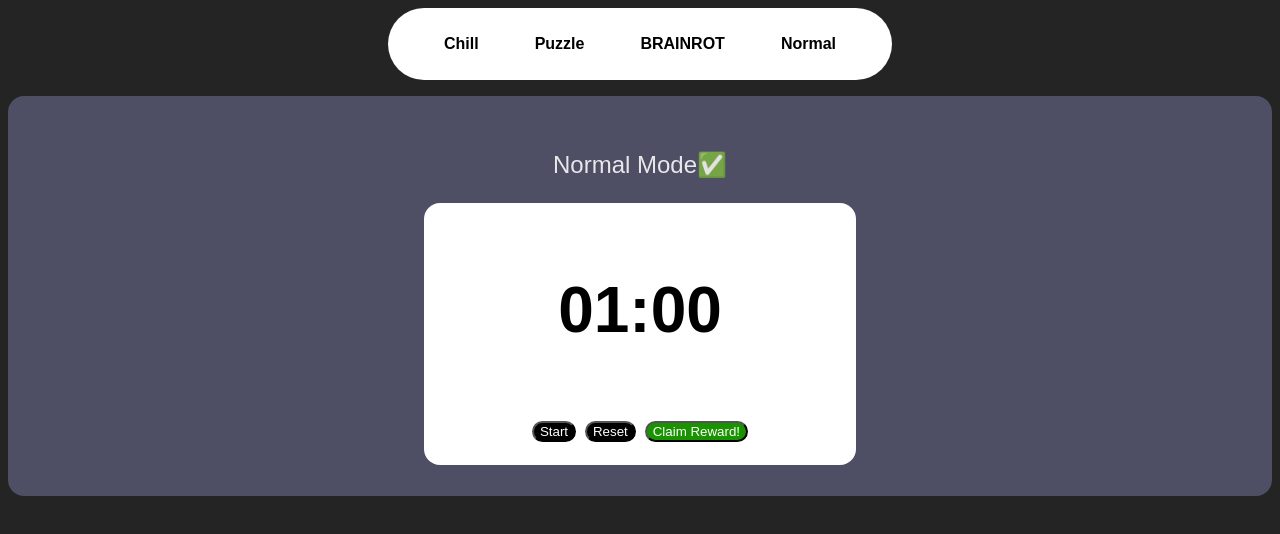
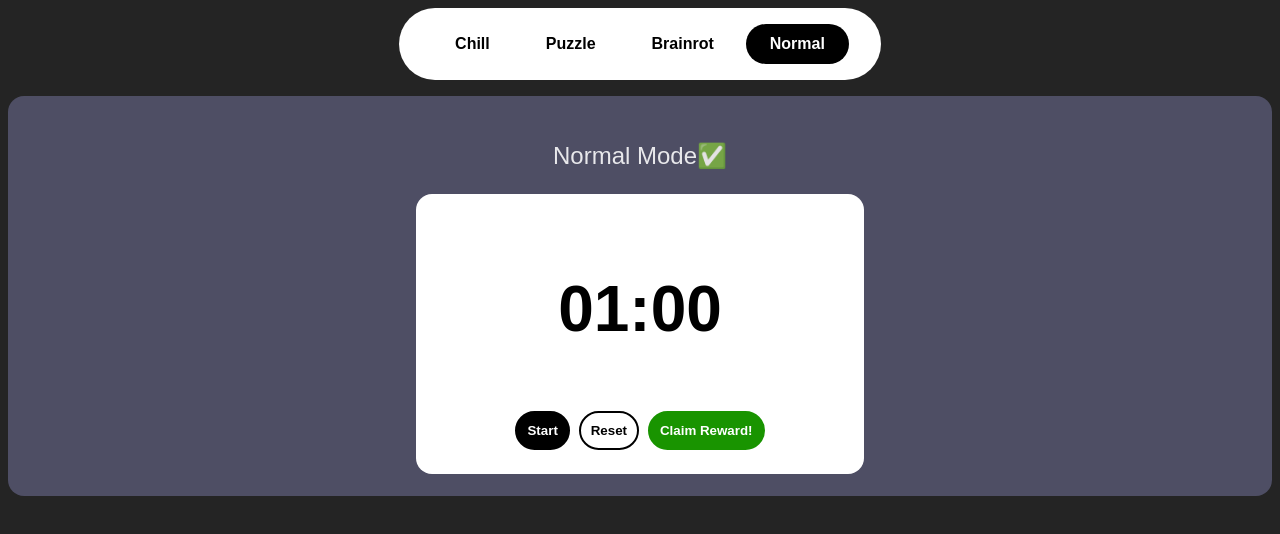
Before and after one commit to kebin111/pomoReward, a Svelte app in the folder pomorewards/: page / in a window 1280 px wide. Shown: the top 534 px of the page. Built offline with nearby package versions, Linux system fonts and the light colour scheme; a web font is replaced by a local one.

Commit message:
UI/UX fixes

```diff
--- a/pomorewards/src/App.svelte
+++ b/pomorewards/src/App.svelte
@@ -8,7 +8,7 @@
   import { anagramMap, countMap } from './anagrams.js';
 
 
-  let navItems = ["Chill", "Puzzle", "BRAINROT", "Normal"];
+  let navItems = ["Chill", "Puzzle", "Brainrot", "Normal"];
 
   //timer
 
@@ -165,6 +165,7 @@
       alert("Please wait for break to finish or click reset to change mode.");
       return;
     }
+
     switch(item){
       case "Normal":
         normalMode();
@@ -175,7 +176,7 @@
       case "Puzzle":
         puzzleMode();
         break;
-      case "BRAINROT":
+      case "Brainrot":
         brainrotMode();
         break;
     }
@@ -470,7 +471,8 @@ function resetPuzzle(){
   <div class="nav-class">
     <nav>
       {#each navItems as item}
-      <div class="btn" on:click={() => handleClick(item)}>{item}</div>
+      <div class="btn {item === mode ? 'active' : '' }"
+      on:click={() => handleClick(item)}>{item}</div>
       {/each}
     </nav>
   </div>
@@ -612,7 +614,11 @@ main{
   font-weight: bold;
 }
 
-.btn:hover {
+.btn:hover{
+  background: rgb(112, 112, 112);
+  color: #FFFFFF;
+}
+.btn.active {
   background: rgb(0, 0, 0);
   color: #FFFFFF;
 }
@@ -645,29 +651,63 @@ main{
     padding: 2rem;
     border-radius: 1rem;
     font-size: 2rem;
-    padding: 1rem;
+    padding: 1.5rem;
   }
 
 
   .start-button{
+    font-family: 'Chillax', sans-serif;
     background-color: black;
     color: white;
-    border-radius: 1rem;
+    border-radius: 100px;
+    padding: 10px;
+    border-color: #000000;
+    border-width: 2px;
+    border-style: solid;
+    font-weight: bold;
+  }
+
+  .start-button:hover{
+    background-color: rgb(94, 94, 94);
+    color: white;
   }
 
   .reset-button{
-    background-color: black;
+    font-family: 'Chillax', sans-serif;
+    background-color: rgb(255, 255, 255);
+    color: rgb(0, 0, 0);
+    border-radius: 100px;
+    padding: 10px;
+    border-color: rgb(0, 0, 0);
+    border-width: 2px;
+    border-style: solid;
+    font-weight: bold;
+  }
+
+  .reset-button:hover{
+    background-color: rgb(179, 179, 179);
     color: white;
-    border-radius: 1rem;
   }
+
 
   .reward-button{
     background-color: rgb(25, 148, 0);
+
+
+    font-family: 'Chillax', sans-serif;
     color: white;
-    border-radius: 1rem;
+    border-radius: 100px;
+    padding: 10px;
+    border-color: rgb(25, 148, 0);
+    border-width: 2px;
+    border-style: solid;
+    font-weight: bold;
   }
 
-
+  .reward-button:hover{
+    background-color: rgba(25, 148, 0, 0.329);
+    color: white;
+  }
 
 
 
--- a/pomorewards/src/anagrams.js
+++ b/pomorewards/src/anagrams.js
@@ -1,9 +1,37 @@
 export const anagramMap = {
-    'eilnst': ['listen', 'silent', 'enlist', 'inlets'],
-    'eggloo': ['google', 'gogole'],
-    'act': ['cat', 'act', 'tac'],
-    'dgo': ['dog', 'god', 'odg'],
-}
+  'eilnst': ['listen', 'silent', 'enlist', 'inlets'],
+  'eggloo': ['google', 'gogole'],
+  'act': ['cat', 'act', 'tac'],
+  'dgo': ['dog', 'god', 'odg'],
+  'aet': ['ate', 'eat', 'tea'],
+  'aemrs': ['smear', 'reams', 'mares'],
+  'aelp': ['leap', 'pale', 'plea', 'peal'],
+  'aer': ['are', 'ear', 'era'],
+  'aopst': ['stoap', 'atops', 'pasto', 'potas', 'sapto', 'stopa'],
+  'eilv': ['evil', 'vile', 'live', 'veil'],
+  'acdr': ['card', 'darc', 'arcd'],
+  'aoprrt': ['raptor', 'partor'],
+  'acelrt': ['claret', 'rectal', 'cartel'],
+  'aemnrt': ['matern', 'mental', 'lament'],
+  'aeginr': ['regain', 'earing', 'gainer'],
+  'aeglst': ['stale', 'least', 'slate', 'steal', 'teals'],
+  'aegrst': ['stager', 'grates', 'gaster', 'greats'],
+  'acelps': ['places', 'scalep', 'caples'],
+  'acdenr': ['dancer', 'craned', 'nacred'],
+  'aenrst': ['astern', 'sterna', 'nearest'],
+  'aeprst': ['paster', 'reapts', 'tapers', 'spater'],
+  'aeilnt': ['entail', 'tenail', 'latine'],
+  'adeprs': ['spared', 'drapes', 'spread', 'parsed'],
+  'aeprsw': ['sawper', 'reswap', 'wasper'],
+  'aceprs': ['recaps', 'spacer', 'scrape', 'capers'],
+  'acelst': ['castle', 'cleats', 'eclats'],
+  'acehlt': ['lechat', 'chetal', 'lachet'],
+  'aehlrt': ['halter', 'lather', 'thaler'],
+  'aegrsu': ['sauger', 'argues', 'augers'],
+  'acders': ['cedars', 'scared', 'dearcs'],
+  'aelrst': ['alerts', 'alters', 'artels', 'estral', 'slater'],
+  'acehrt': ['rachet', 'cheatr', 'rechat', 'chater'],
+};
 
 
 export const countMap = Object.fromEntries(
```
